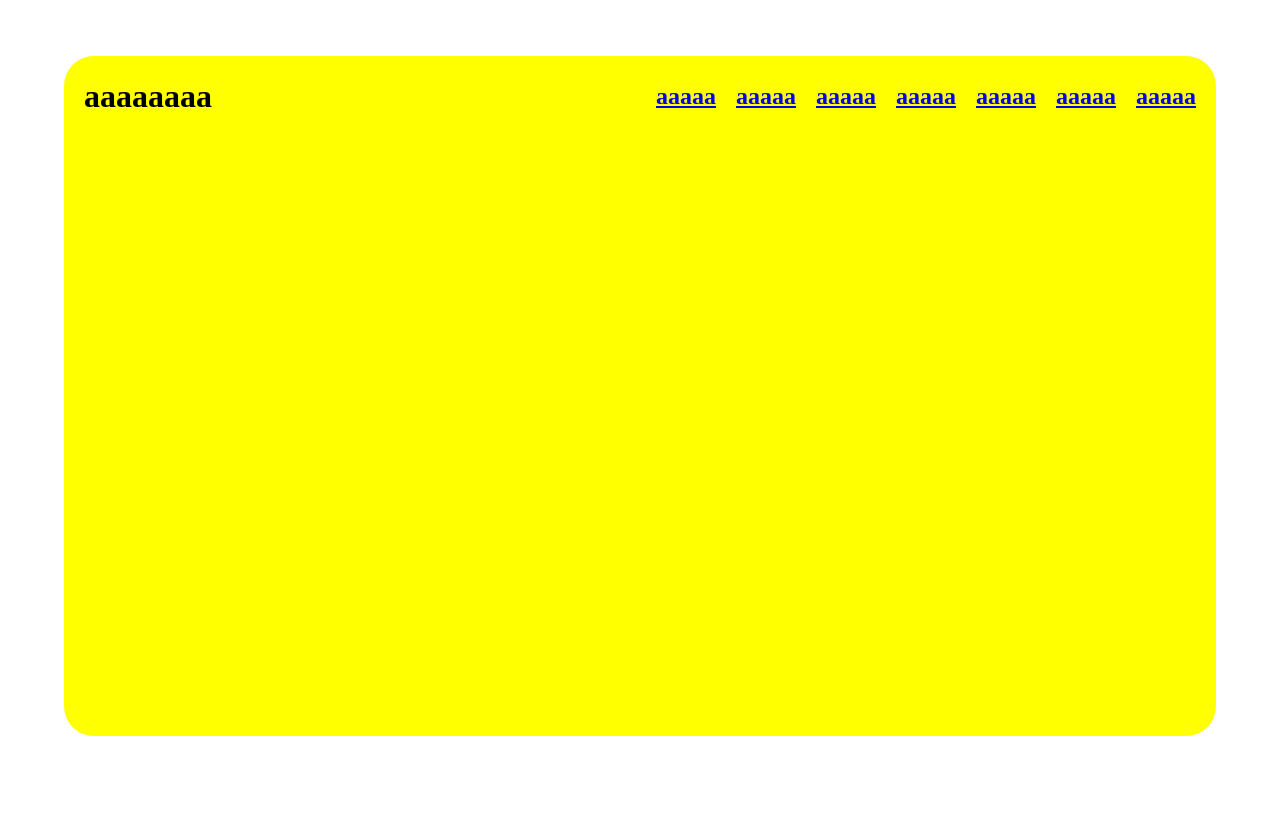
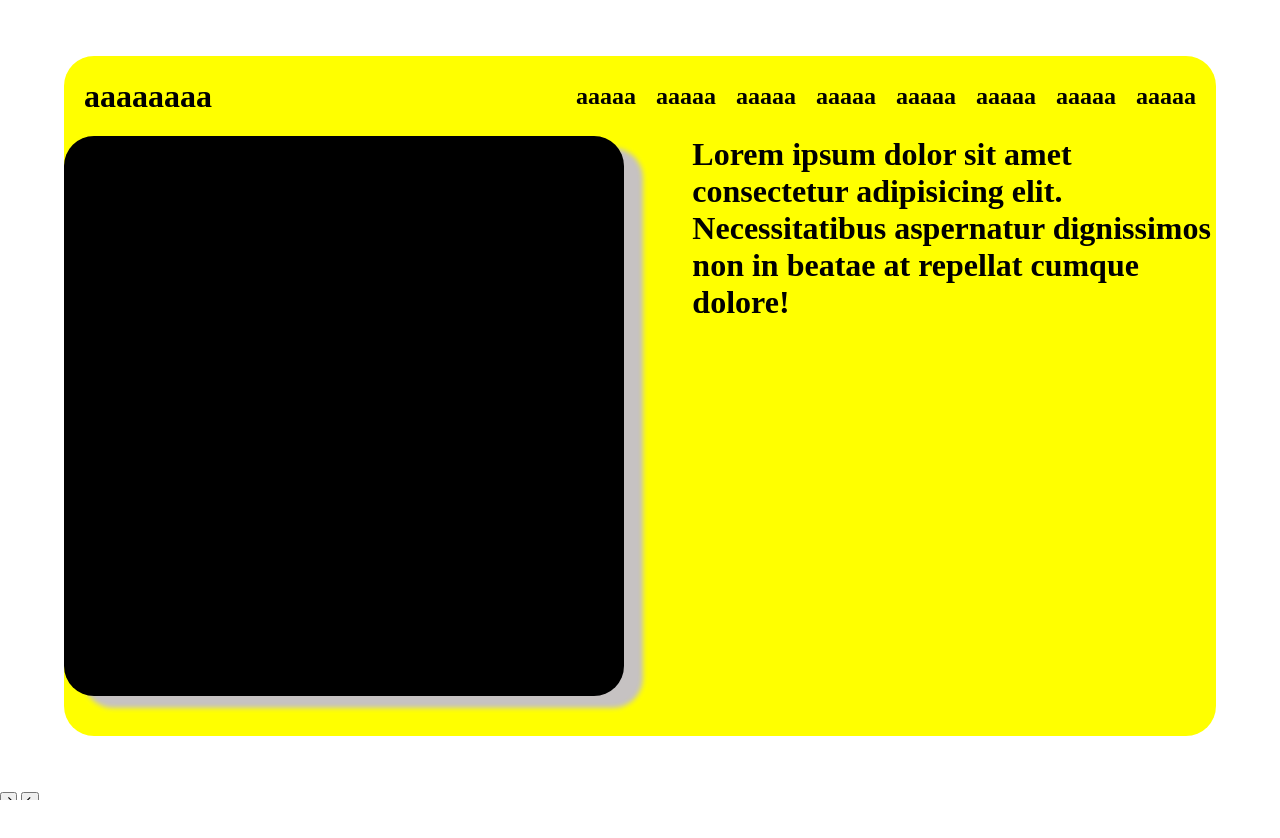
Before and after one commit to crazymradul/mradul, a plain HTML site: page index.html in a window 1280 px wide. After the commit the page ends 800 px from the top, so only its background shows below. Drawn offline with nearby package versions, Linux system fonts and the light colour scheme.

Commit message:
new changes

```diff
--- a/index.html
+++ b/index.html
@@ -5,6 +5,9 @@
     <meta name="viewport" content="width=device-width, initial-scale=1.0">
     <title>Document</title>
     <link rel="stylesheet" href="style.css">
+    <link
+    href="https://cdn.jsdelivr.net/npm/remixicon@4.3.0/fonts/remixicon.css"
+    rel="stylesheet"/>
 </head>
 <body>
      <div id="main">
@@ -12,6 +15,7 @@
             <h1>aaaaaaaa</h1>
             <div id="navin">
                 <a href="index.html"><h2>aaaaa</h2></a>
+                <a href="index1.html"><h2>aaaaa</h2></a>
                 <a href="index2.html"><h2>aaaaa</h2></a>
                 <a href="index3.html"><h2>aaaaa</h2></a>
                 <a href="index4.html"><h2>aaaaa</h2></a>
@@ -20,6 +24,18 @@
                 <a href="index7.html"><h2>aaaaa</h2></a>
             </div>
         </div>
+        <div id="content">
+            <div id="left">
+                <div id="img"></div>
+            </div>
+            <div id="right">
+                <h1>Lorem ipsum dolor sit amet consectetur adipisicing elit. Necessitatibus aspernatur dignissimos non in beatae at repellat cumque dolore!</h1>
+            </div>
+        </div>
+     </div>
+     <div id="down">
+        <a href="index7.html"><button><i class="ri-arrow-right-line"></i></button></a>
+        <a href="index1.html"><button><i class="ri-arrow-left-line"></i></button></a>
      </div>
 </body>
 </html>
--- a/style.css
+++ b/style.css
@@ -8,6 +8,7 @@
     html,body{
     width: 100%;
     height: 100%;
+    overflow: hidden;
     }
     #main{
         background-color: yellow;
@@ -31,3 +32,33 @@
         gap: 20px;
         margin-right:20px ;
     }
+    #navin a{
+        text-decoration: none;
+    }
+    #navin h2{
+        color: black;
+        font-family: "the heart maze demo";
+    }
+    #nav h1{
+        font-family: "Manualito-flo";
+    }
+    #content{
+        display: flex;
+        height: 74vh;
+        width: 100%;
+    }
+    #left{
+        height: 100%;
+        width: 60vw;
+    }
+    #img{
+        height: 70vh;
+        width:  70vh;
+        border-radius: 30px;
+        box-shadow: 19px 12px 5px rgb(198, 194, 194);
+        background-color: black;
+    }
+    #right{
+        height: 100%;
+        width: 50vw;
+    }
```
